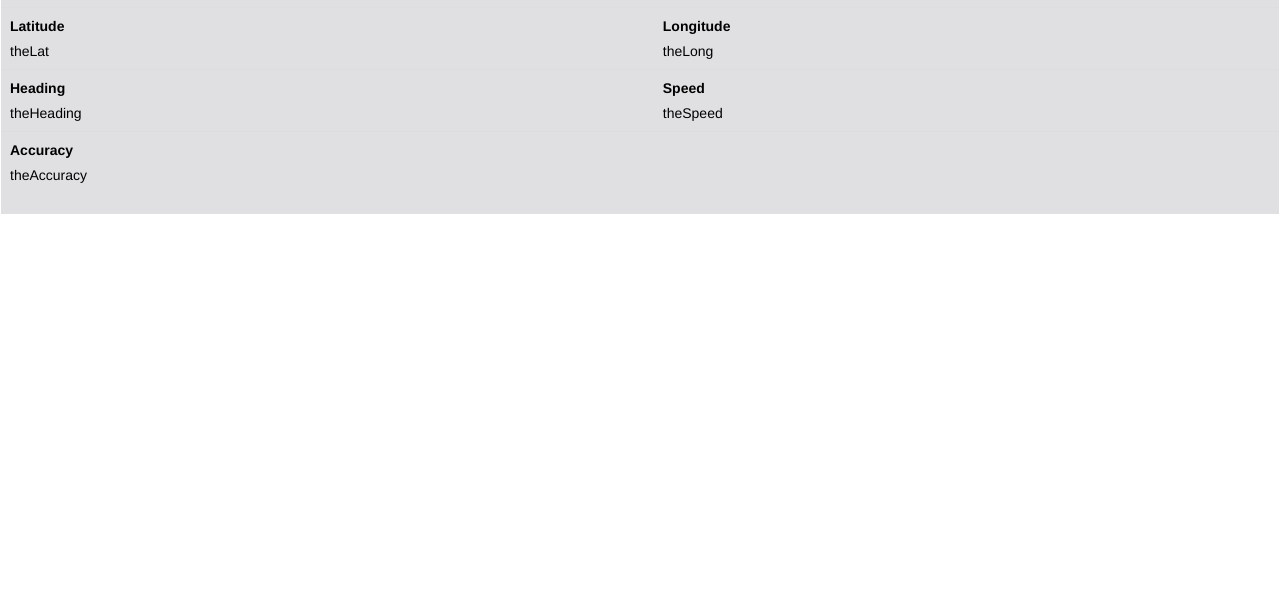
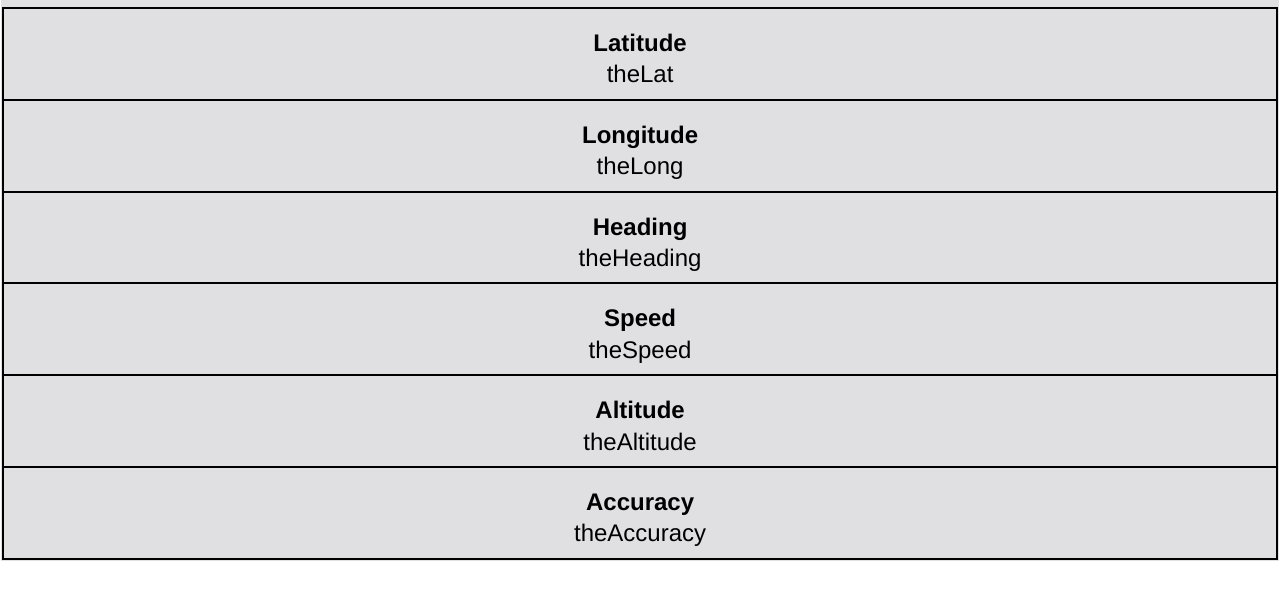
Before and after one commit to djtbdanner/locator-node-angular, a website: page index.html in a window 1280 px wide. Shown: the part 58-658 px from the top of the page. Drawn offline with nearby package versions, Linux system fonts and the light colour scheme.

Commit message:
larger and stuff

```diff
--- a/css/style.css
+++ b/css/style.css
@@ -6,17 +6,13 @@
   color: black;
 }
 
-.loader {
-    border: 16px solid black;
-    border-top: 16px solid gray;
-    border-radius: 50%;
-    width: 150px;
-    height: 150px;
-    animation: spin 2s linear infinite;
-    position:absolute;
+.basicTable{
+    width: 100%;
 }
 
-@keyframes spin {
-    0% { transform: rotate(0deg); }
-    100% { transform: rotate(360deg); }
+.basicTd{
+    padding: 1px;
+    margin: 1px;
+    border: 1px;
+    border: solid black 2px;
 }
--- a/index.html
+++ b/index.html
@@ -15,12 +15,19 @@
       maximumAge: 0
     };
     var id = navigator.geolocation.watchPosition(success, error, this.options);
+
     function success(position) {
       document.getElementById("theLat").innerHTML = position.coords.latitude;
       document.getElementById("theLong").innerHTML = position.coords.longitude;
       document.getElementById("theHeading").innerHTML = position.coords.heading;
-      document.getElementById("theAccuracy").innerHTML = position.coords.accuracy;
-      document.getElementById("theSpeed").innerHTML = position.coords.speed;
+      document.getElementById("theAccuracy").innerHTML = position.coords.accuracy + " meters";
+      var speed = position.coords.speed;
+      if (speed === null || speed === 0) {
+        document.getElementById("theSpeed").innerHTML = "You are standing still";
+      } else {
+        document.getElementById("theSpeed").innerHTML = (speed * 2.23693629) + "Mph";
+      }
+      document.getElementById("theAltitude").innerHTML = position.coords.altitude;
     }
 
     function error(err) {
@@ -33,29 +40,38 @@
 <body>
 
   <div class="basic">
-    <h2 class="no-print">Location Widgit</h2>
-    <form #form="ngForm">
-      <table class="table">
+    <h2>Location Widgit</h2>
+    <form>
+      <table class="basicTable">
         <tbody>
           <tr>
-            <td>
-              <label>Latitude</label><br> <span id="theLat">theLat</span>
-            </td>
-            <td>
-              <label>Longitude</label><br> <span id="theLong">theLong</span>
+            <td align="center" class="basicTd">
+              <h3><label>Latitude</label><br/><span id="theLat">theLat</span></h3>
             </td>
           </tr>
           <tr>
-            <td>
-              <label>Heading</label><br> <span id="theHeading">theHeading</span>
-            </td>
-            <td>
-              <label>Speed</label><br> <span id="theSpeed">theSpeed</span>
+            <td align="center" class="basicTd">
+              <h3><label>Longitude</label><br> <span id="theLong">theLong</span></h3>
             </td>
           </tr>
           <tr>
-            <td colspan="2">
-              <label>Accuracy</label><br> <span id="theAccuracy">theAccuracy</span>
+            <td align="center" class="basicTd">
+              <h3><label>Heading</label><br> <span id="theHeading">theHeading</span></h3>
+            </td>
+          </tr>
+          <tr>
+            <td align="center" class="basicTd">
+              <h3><label>Speed</label><br> <span id="theSpeed">theSpeed</span></h3>
+            </td>
+          </tr>
+          <tr>
+            <td align="center" class="basicTd">
+              <h3><label>Altitude</label><br> <span id="theAltitude">theAltitude</span></h3>
+            </td>
+          </tr>
+          <tr>
+            <td align="center" class="basicTd">
+              <h3><label>Accuracy</label><br> <span id="theAccuracy">theAccuracy</span></h3>
             </td>
           </tr>
         </tbody>
```
